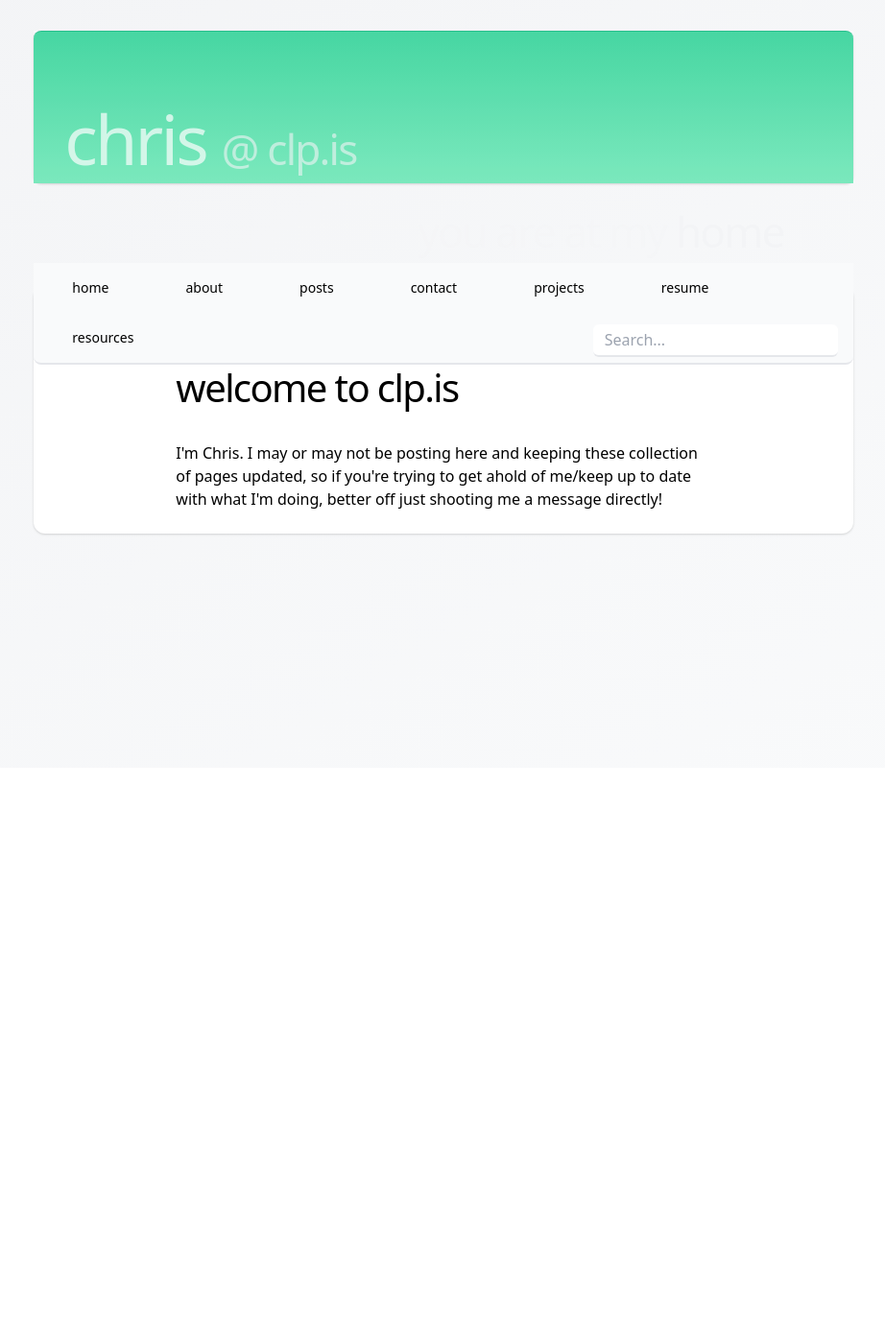
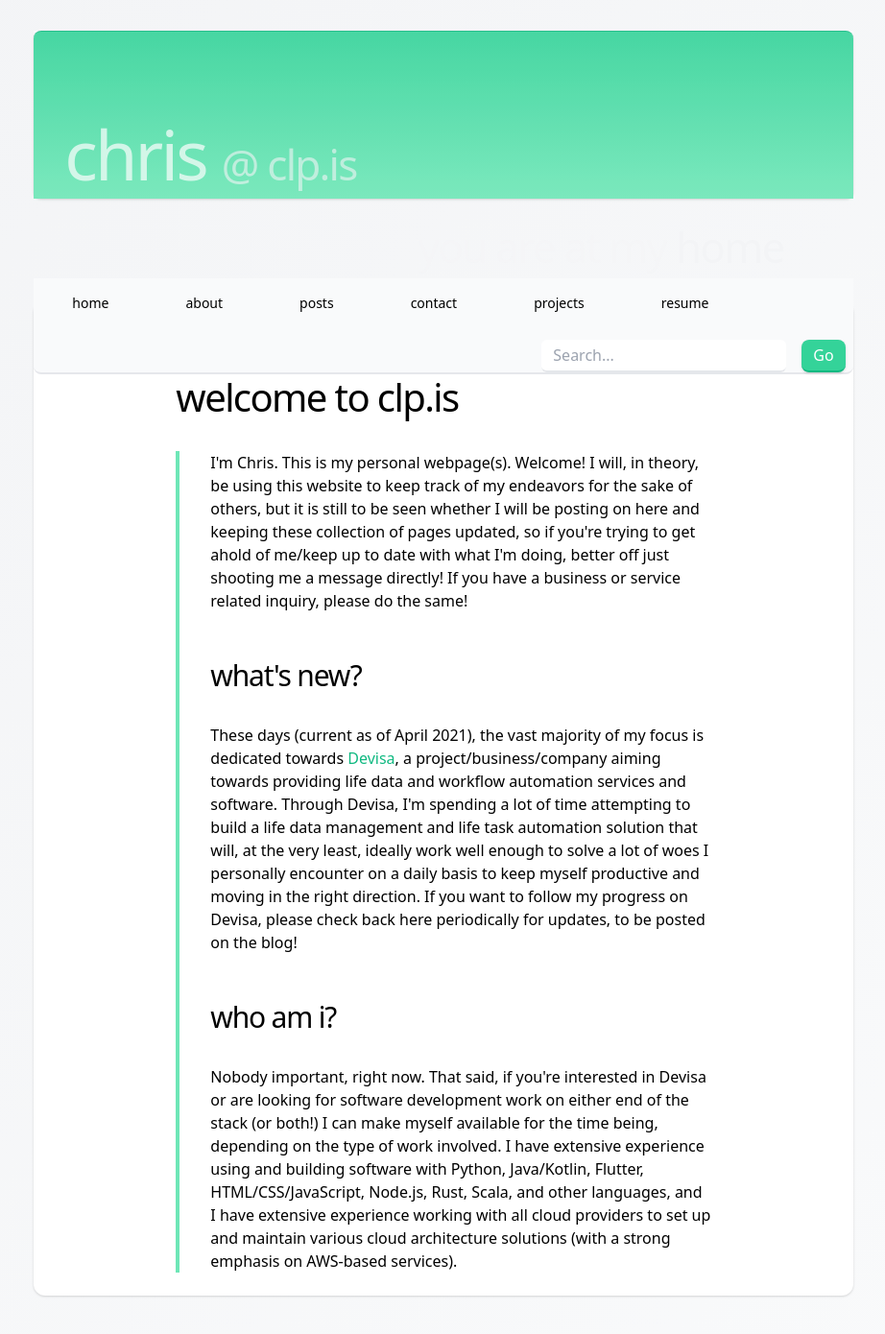
Before and after one commit to clpi/cdotis, a Next.js app: page / in a window 1280 px wide. Shown: the top 1390 px of the page at 96% size, without its empty margins (178-1100 px from the left). Before the commit the page ends 800 px from the top, so only its background shows below. Built offline with nearby package versions, Linux system fonts and the light colour scheme.

Commit message:
adding content

```diff
--- a/components/layout.js
+++ b/components/layout.js
@@ -6,12 +6,12 @@ import Meta from '../components/meta'
 
 export default function Layout(props) {
   return (
-    <div class=" overflow-x-hidden bg-gradient-to-br from-gray-100 pt-8 to-gray-50 min-h-screen min-h-full h-full overflow-y-visible block pb-24">
+    <div class=" overflow-x-hidden bg-gradient-to-br from-gray-100 pt-8 to-gray-50 min-h-screen min-h-full h-full overflow-y-visible block pb-16">
       <Meta />
-    <section className="items-center w-2/3 mx-auto mb-2 md:flex-row md:justify-between bg-gray-50">
+    <section className="items-center w-2/3 mx-auto mb-0 md:flex-row md:justify-between bg-gray-50">
     <div class="rounded-lg shadow">
       <div className="px-4 py-1 border-t border-green-500 rounded-t-lg bg-gradient-to-b from-green-400 to-green-300 opacity-90">
-      <h1 className="pt-16 pb-0 text-2xl leading-tight tracking-tighter text-gray-800 font-extralight md:text-7xl md:pr-8">
+      <h1 className="pt-20 pb-0 text-2xl leading-tight tracking-tighter text-gray-800 font-extralight md:text-7xl md:pr-8">
         <Link href="/">
           <span class="ml-4 text-white opacity-70">chris</span>
         </Link>
@@ -43,12 +43,13 @@ export default function Layout(props) {
         <li className="float-left px-10 py-4 hover:bg-gray-200 hover:border-black hover:border-b-2transition-all duration-100">
           <Link href="/resume">resume</Link>
         </li>
-        <li className="float-left px-10 py-4 hover:bg-gray-200 hover:border-black hover:border-b-2transition-all duration-100">
-          <Link href="/resources">resources</Link>
-        </li>
+        {/* <li className="float-left px-10 py-4 hover:bg-gray-200 hover:border-black hover:border-b-2transition-all duration-100"> */}
+        {/*   <Link href="/resources">resources</Link> */}
+        {/* </li> */}
       </ul>
           <div class="float-right">
             <input placeholder="Search..." class=" border-b-2 rounded-md shadow-xs border-gray-200 mt-3 mx-4 py-1 px-3 mr-4"/>
+          <a href="#"><button class="px-3 border-b-2 border-green-500 py-1 text-white rounded-lg shadow bg-green-400 text-black mr-2">Go</button></a>
           </div>
 
         </div>
--- a/components/post-header.js
+++ b/components/post-header.js
@@ -1,4 +1,3 @@
-import DateFormatter from '../components/date-formatter'
 import CoverImage from '../components/cover-image'
 import PostTitle from '../components/post-title'
 
--- a/components/post-preview.js
+++ b/components/post-preview.js
@@ -1,5 +1,3 @@
-import Avatar from '../components/avatar'
-import DateFormatter from '../components/date-formatter'
 import CoverImage from './cover-image'
 import Link from 'next/link'
 
@@ -22,16 +20,14 @@ export default function PostPreview({
           width={556}
         />
       </div>
-      <h3 className="text-3xl mb-3 leading-snug">
+      <h3 className="mb-3 text-3xl leading-snug">
         <Link as={`/posts/${slug}`} href="/posts/[slug]">
           <a className="hover:underline">{title}</a>
         </Link>
       </h3>
-      <div className="text-lg mb-4">
-        <DateFormatter dateString={date} />
+      <div className="mb-4 text-lg">
       </div>
-      <p className="text-lg leading-relaxed mb-4">{excerpt}</p>
-      <Avatar name={author.name} picture={author.picture} />
+      <p className="mb-4 text-lg leading-relaxed">{excerpt}</p>
     </div>
   )
 }
--- a/pages/about.js
+++ b/pages/about.js
@@ -15,7 +15,8 @@ export default function About() {
       <h2 className="mb-8 text-5xl font-light leading-tight tracking-tighter">
         about me
       </h2>
-          <div class="">
+          <div class="border-l-4 border-green-300 pl-8">
+            <div>
             <Image src="/assets/face.jpg" width="300" height="300"
               className="float-left px-10 mx-10 mr-20 rounded-full"/>
             <Image src="/assets/boeing.JPG" width="400" height="300"
@@ -31,6 +32,7 @@ export default function About() {
 
 
           <p>Please <Link href="/contact">reach out to me</Link> if you'd like to talk!</p>
+          </div>
         </Container>
       </Layout>
 
--- a/pages/index.js
+++ b/pages/index.js
@@ -12,8 +12,21 @@ export default function Index() {
       <h2 className="mb-8 text-5xl font-light leading-tight tracking-tighter">
         welcome to clp.is
       </h2>
-          <p>I'm Chris. I may or may not be posting here and keeping these collection of pages updated, so if you're trying to get ahold of me/keep up to date with what I'm doing, better off just shooting me a message directly!</p>
+          <div class="border-l-4 border-green-300 pl-8">
+          <p>I'm Chris. This is my personal webpage(s). Welcome! I will, in theory, be using this website to keep track of my endeavors for the sake of others, but it is still to be seen whether I will be posting on here and keeping these collection of pages updated, so if you're trying to get ahold of me/keep up to date with what I'm doing, better off just shooting me a message directly! If you have a business or service related inquiry, please do the same!</p>
+            <br/><br/>
+      <h2 className="mb-8 text-3xl font-light leading-tight tracking-tighter">
+        what's new?
+      </h2>
+            <p>These days (current as of April 2021), the vast majority of my focus is dedicated towards <a class="text-green-500" href="https://devisa.io">Devisa</a>, a project/business/company aiming towards providing life data and workflow automation services and software. Through Devisa, I'm spending a lot of time attempting to build a life data management and life task automation solution that will, at the very least, ideally work well enough to solve a lot of woes I personally encounter on a daily basis to keep myself productive and moving in the right direction. If you want to follow my progress on Devisa, please check back here periodically for updates, to be posted on the blog!</p>
+            <br/><br/>
+
+      <h2 className="mb-8 text-3xl font-light leading-tight tracking-tighter">
+        who am i?
+      </h2>
+      <p>Nobody important, right now. That said, if you're interested in Devisa or are looking for software development work on either end of the stack (or both!) I can make myself available for the time being, depending on the type of work involved. I have extensive experience using and building software with Python, Java/Kotlin, Flutter, HTML/CSS/JavaScript, Node.js, Rust, Scala, and other languages, and I have extensive experience working with all cloud providers to set up and maintain various cloud architecture solutions (with a strong emphasis on AWS-based services).</p>
           {/* {morePosts.length > 0 && <MoreStories posts={morePosts} />} */}
+          </div>
         </Container>
       </Layout>
   )
--- a/pages/posts/index.js
+++ b/pages/posts/index.js
@@ -1,7 +1,6 @@
 import Layout from '../../components/layout'
 import Container from '../../components/container'
 import MoreStories from '../../components/more-stories'
-import HeroPost from '../../components/hero-post'
 import { getAllPosts } from '../../lib/api'
 import Head from 'next/head'
 
@@ -15,7 +14,9 @@ export default function Posts({ allPosts }) {
       <h2 className="mb-8 text-5xl font-light leading-tight tracking-tighter">
         my posts
       </h2>
+          <div class="border-l-4 border-green-300 pl-8">
           {morePosts.length >= 0 && <MoreStories posts={allPosts} />}
+          </div>
         </Container>
       </Layout>
 
--- a/pages/projects.js
+++ b/pages/projects.js
@@ -13,7 +13,7 @@ export default function Projects() {
       <h2 className="mb-8 text-5xl font-light leading-tight tracking-tighter">
         my projects
       </h2>
-      <div class="ml-4 mt-4 border-l-4 border-green-300 pl-4">
+          <div class="border-l-4 border-green-300 pl-8">
       <h2 className="mb-8 text-lg font-light leading-tight tracking-tighter md:text-4xl">
         <span class="text-green-500 font-semibold">1. </span>Devisa
       </h2><b>Life data automation</b> and centralization dashboard of the future. <a class="text-green-500 font-bold" href="https://devisa.io">Lookie here.</a> This is what I'm spending most of my time on these days (as of April 2021). I'm intending to go all the way with what I consider to be one of my more cohesive visions for a project generally, and a piece of software in particular. It's ambitious -- not in the manner in which I might come across as tooting my own horn, but rather, it's ambitious and a little bit frightening to think of myself seeing a full multi-tiered project out to completion on my own, but so far it's showing quite a bit of promise.
--- a/pages/resources.js
+++ b/pages/resources.js
@@ -13,14 +13,18 @@ export default function About() {
       <h2 className="mb-8 text-5xl font-light leading-tight tracking-tighter">
         resources
       </h2>
+          <div class="border-l-4 border-green-300 pl-8">
       <h2 className="mb-8 text-3xl font-light leading-tight tracking-tighter">
         files
       </h2>
+          <div class="border-l-4 border-green-300 pl-8">
           <p>one day files will be here...</p>
+          </div>
       <h2 className="mb-8 text-3xl font-light leading-tight tracking-tighter">
         links
       </h2>
           <p>one day links will be here...</p>
+          </div>
         </Container>
       </Layout>
 
--- a/pages/resume.js
+++ b/pages/resume.js
@@ -13,16 +13,9 @@ export default function Resume() {
       <h2 className="mb-8 text-5xl font-light leading-tight tracking-tighter">
         my resume
       </h2>
-          <p>Some things I've worked on before...</p>
-          <ul>
-
-            <li>
-              <div>
-                <Image src="/assets/logo_icon_transparent.png" width="300" height="300" class = "float-left"/>
-                <p><a href="https://devisa.io" class="text-green-500 font-semibold text-lg">Devisa</a> -- An life tracking/programmatic planning project/startup I'm working on.</p>
-              </div>
-            </li>
-            </ul>
+          <div class="border-l-4 border-green-300 pl-8">
+          <p>Some things I've worked on before will be posted here.</p>
+          </div>
         </Container>
       </Layout>
 
```
Also changed, not shown: components/hero-post.js (deleted, +0 -43 lines), pages/contact.js (+7 -1 lines).
